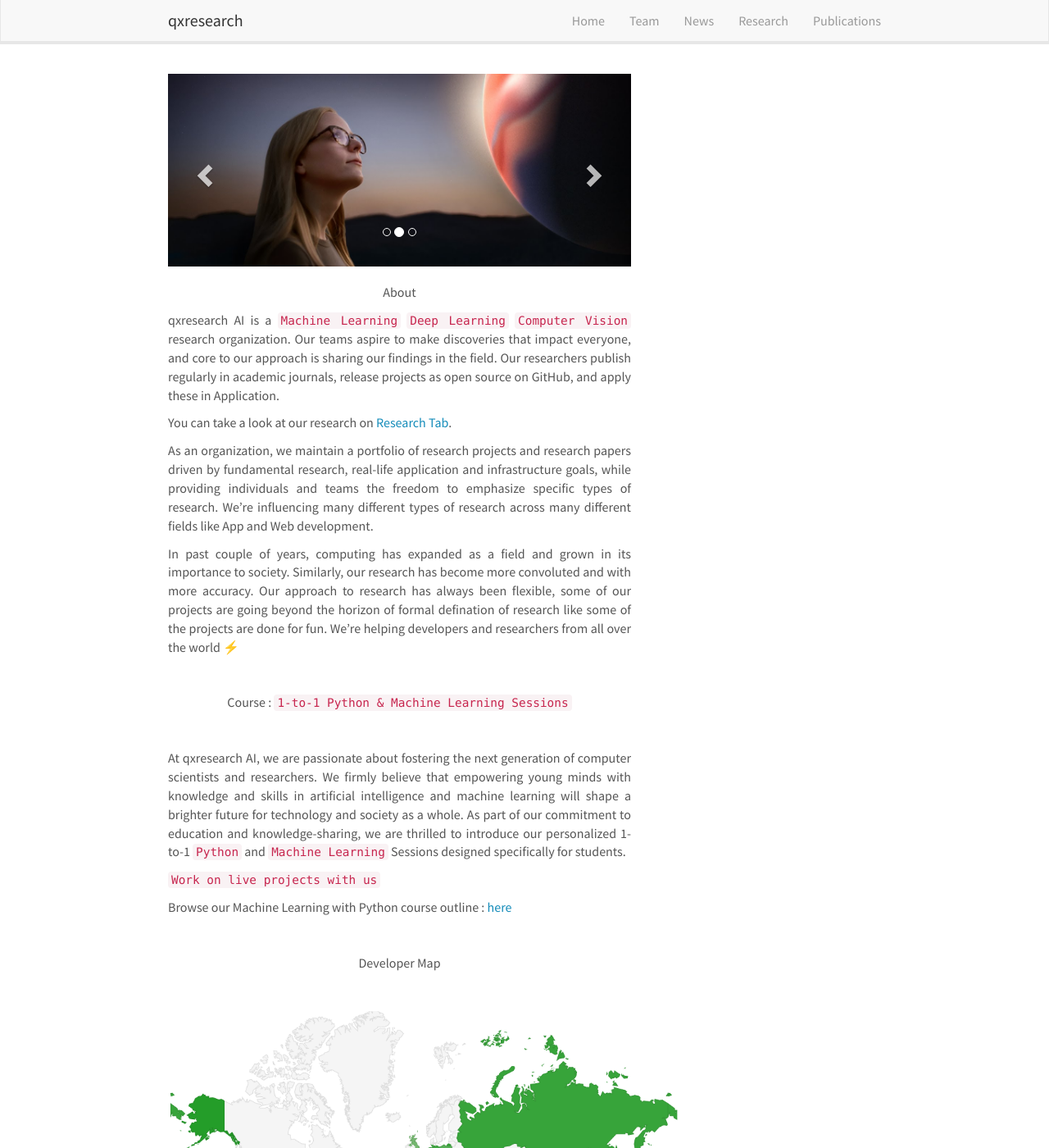
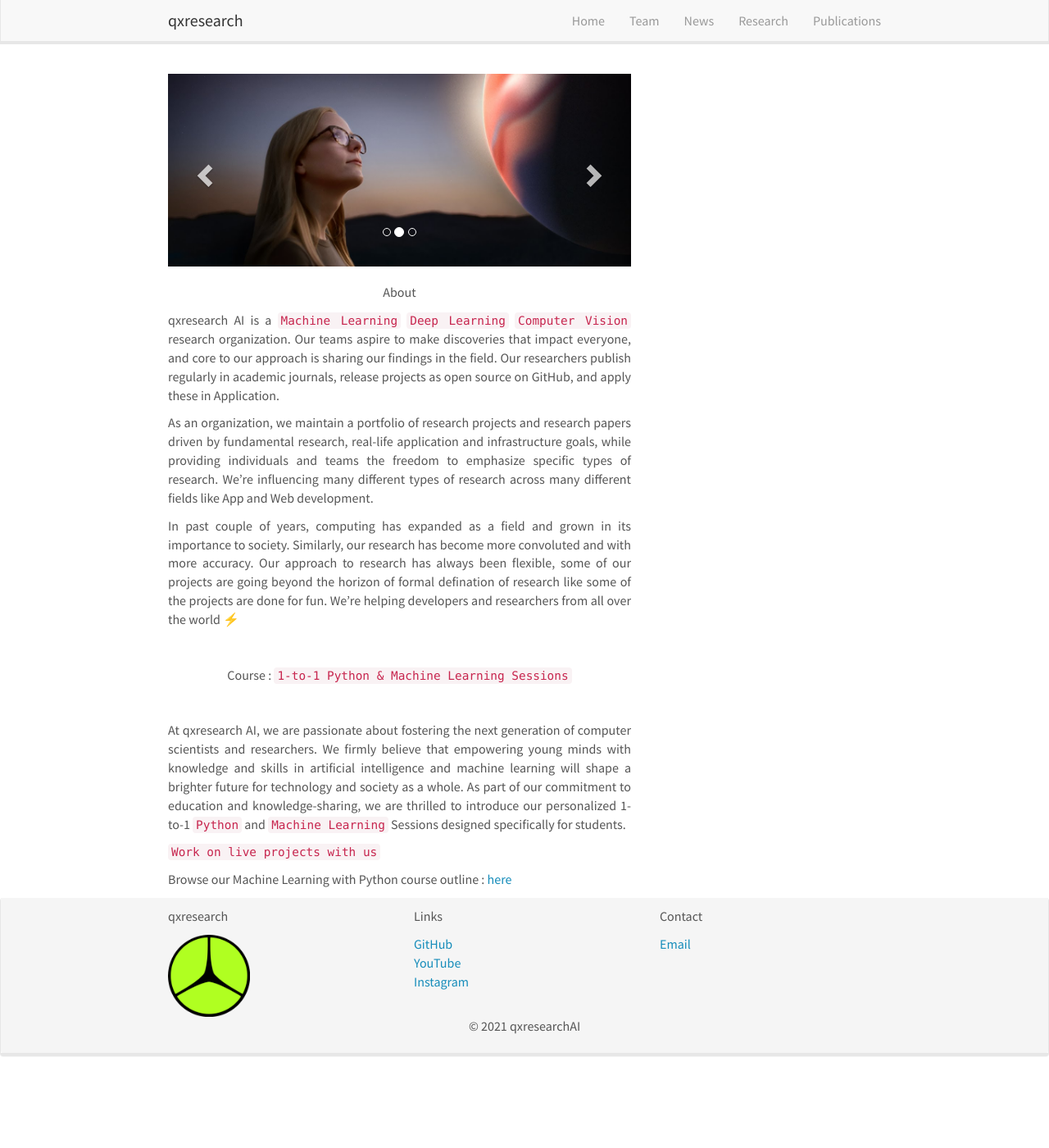
Before and after one commit to qxresearch/qxresearch.github.io, a Jekyll site: the page built from _pages/home.md, in a window 1280 px wide and 1400 px high. Shown: the whole window at 82% size. Built offline with Jekyll 4.4.1, drawn with Linux system fonts in a browser that asks for light colours; nearby versions of some CDN libraries; comment, search, counter and statistics services are not loaded.

Commit message:
Update home.md

```diff
--- a/_pages/home.md
+++ b/_pages/home.md
@@ -11,8 +11,6 @@ permalink: /
 </p>
 
 qxresearch AI is a `Machine Learning` `Deep Learning` `Computer Vision` research organization. Our teams aspire to make discoveries that impact everyone, and core to our approach is sharing our findings in the field. Our researchers publish regularly in academic journals, release projects as open source on GitHub, and apply these in Application.<br>
-
-You can take a look at our research on [Research Tab](https://qxresearch.github.io/research).
 
 As an organization, we maintain a portfolio of research projects and research papers driven by fundamental research, real-life application and infrastructure goals, while providing individuals and teams the freedom to emphasize specific types of research. We're influencing many different types of research across many different fields like App and Web development.
 
@@ -31,20 +29,3 @@ At qxresearch AI, we are passionate about fostering the next generation of compu
 `Work on live projects with us`
 
 Browse our Machine Learning with Python course outline : [here]()
-
-<br>
-
-<p align="center">
-  Developer Map
-</p>
-
-<br>
-
-<p>
-  <a href="https://github.com/orgs/qxresearch/people">
-    <img src="https://raw.githubusercontent.com/qxresearch/qxresearch.github.io/main/images/Delete/map%20qx.png" alt="Logo" width="622" height="386">
-  </a>
-</p>
-
-<br>
-<br>
```
